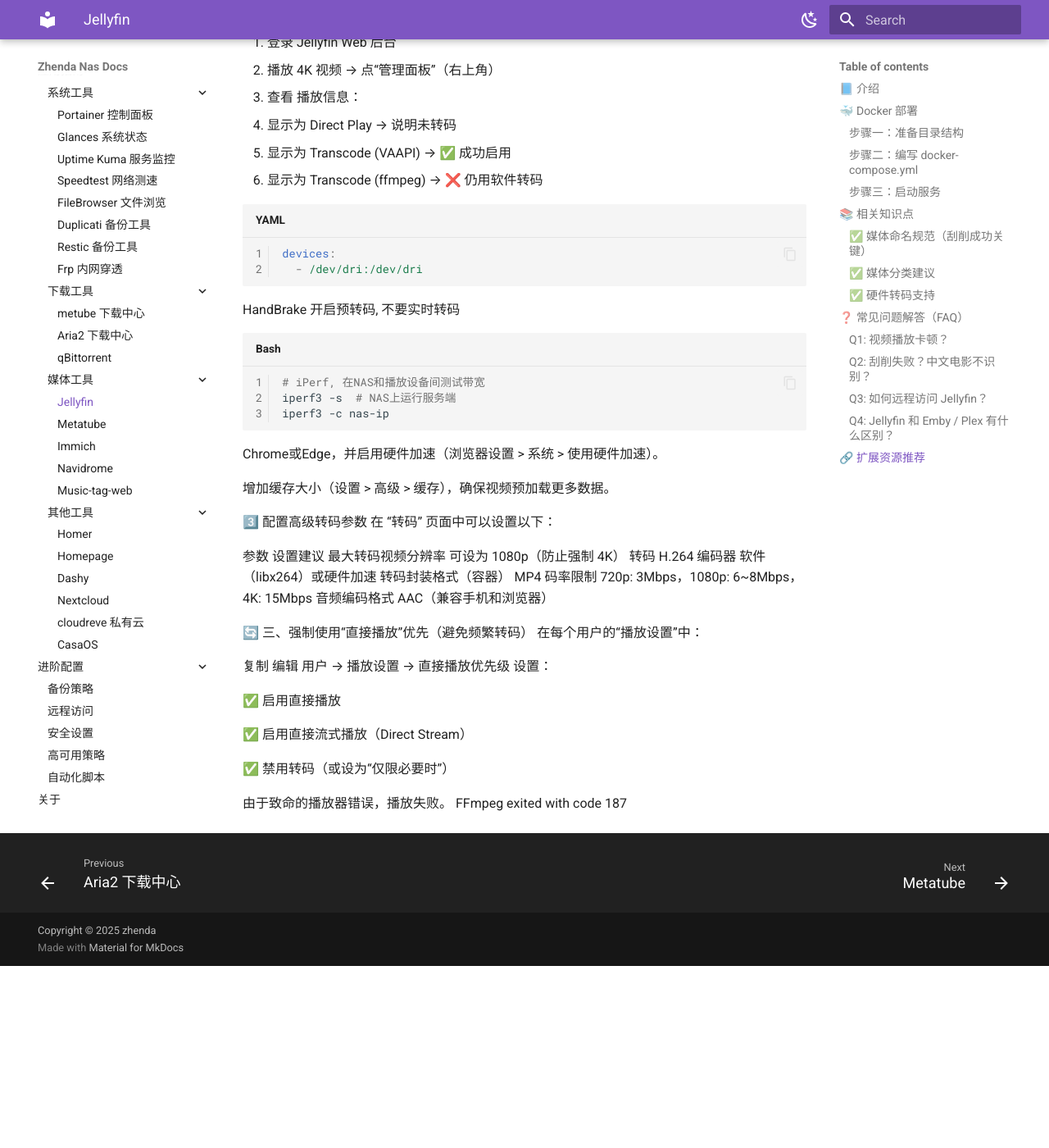
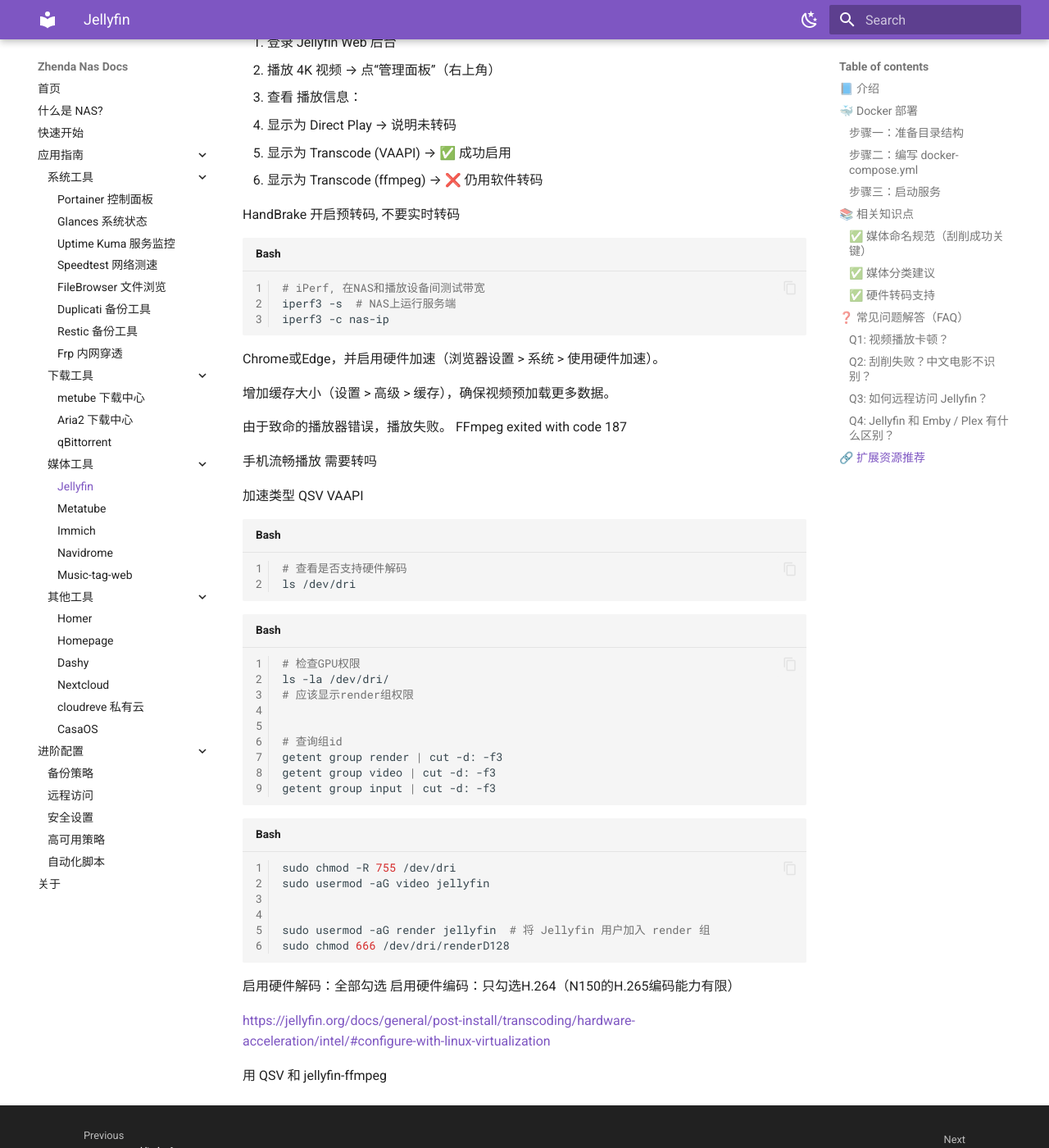
Before and after one commit to zhenda-hub/my-docker-files, an MkDocs documentation site: the page built from docs/applications/media/jellyfin.md, in a window 1280 px wide and 1400 px high, scrolled down 6029 px. Shown: the whole window at 82% size. Built offline with MkDocs 1.6.1 and Material for MkDocs 9.7.7, drawn with Linux system fonts in a browser that asks for light colours; before the commit the page ends 7207 px from its top, so only the background shows below that.

Commit message:
update:2 app

````diff
--- a/docs/applications/media/jellyfin.md
+++ b/docs/applications/media/jellyfin.md
@@ -266,11 +266,6 @@
 - 显示为 Transcode (ffmpeg) → ❌ 仍用软件转码
 
 
-```yaml
-devices:
-  - /dev/dri:/dev/dri
-
-```
 HandBrake 开启预转码, 不要实时转码
 
 ```bash
@@ -290,34 +285,54 @@
 
 
 
-3️⃣ 配置高级转码参数
-在 “转码” 页面中可以设置以下：
-
-参数	设置建议
-最大转码视频分辨率	可设为 1080p（防止强制 4K）
-转码 H.264 编码器	软件（libx264）或硬件加速
-转码封装格式（容器）	MP4
-码率限制	720p: 3Mbps，1080p: 6~8Mbps，4K: 15Mbps
-音频编码格式	AAC（兼容手机和浏览器）
 
 
+由于致命的播放器错误，播放失败。 FFmpeg exited with code 187
 
-🔄 三、强制使用“直接播放”优先（避免频繁转码）
-在每个用户的“播放设置”中：
 
-复制
-编辑
-用户 → 播放设置 → 直接播放优先级
-设置：
+手机流畅播放 需要转吗
 
-✅ 启用直接播放
+加速类型
+QSV
+VAAPI
 
-✅ 启用直接流式播放（Direct Stream）
 
-✅ 禁用转码（或设为“仅限必要时”）
+```bash
+# 查看是否支持硬件解码
+ls /dev/dri
+
+```
+
+```bash
+
+# 检查GPU权限
+ls -la /dev/dri/
+# 应该显示render组权限
+
+
+# 查询组id
+getent group render | cut -d: -f3
+getent group video | cut -d: -f3
+getent group input | cut -d: -f3
+```
+
+```bash
+sudo chmod -R 755 /dev/dri
+sudo usermod -aG video jellyfin
+
+
+sudo usermod -aG render jellyfin  # 将 Jellyfin 用户加入 render 组
+sudo chmod 666 /dev/dri/renderD128
+
+
+```
+
+启用硬件解码：全部勾选
+启用硬件编码：只勾选H.264（N150的H.265编码能力有限）
 
 
 
 
+<https://jellyfin.org/docs/general/post-install/transcoding/hardware-acceleration/intel/#configure-with-linux-virtualization>
 
-由于致命的播放器错误，播放失败。 FFmpeg exited with code 187
+用 QSV 和 jellyfin-ffmpeg
````
Also changed, not shown: README.md (+2 -0 lines), 2 other files.
